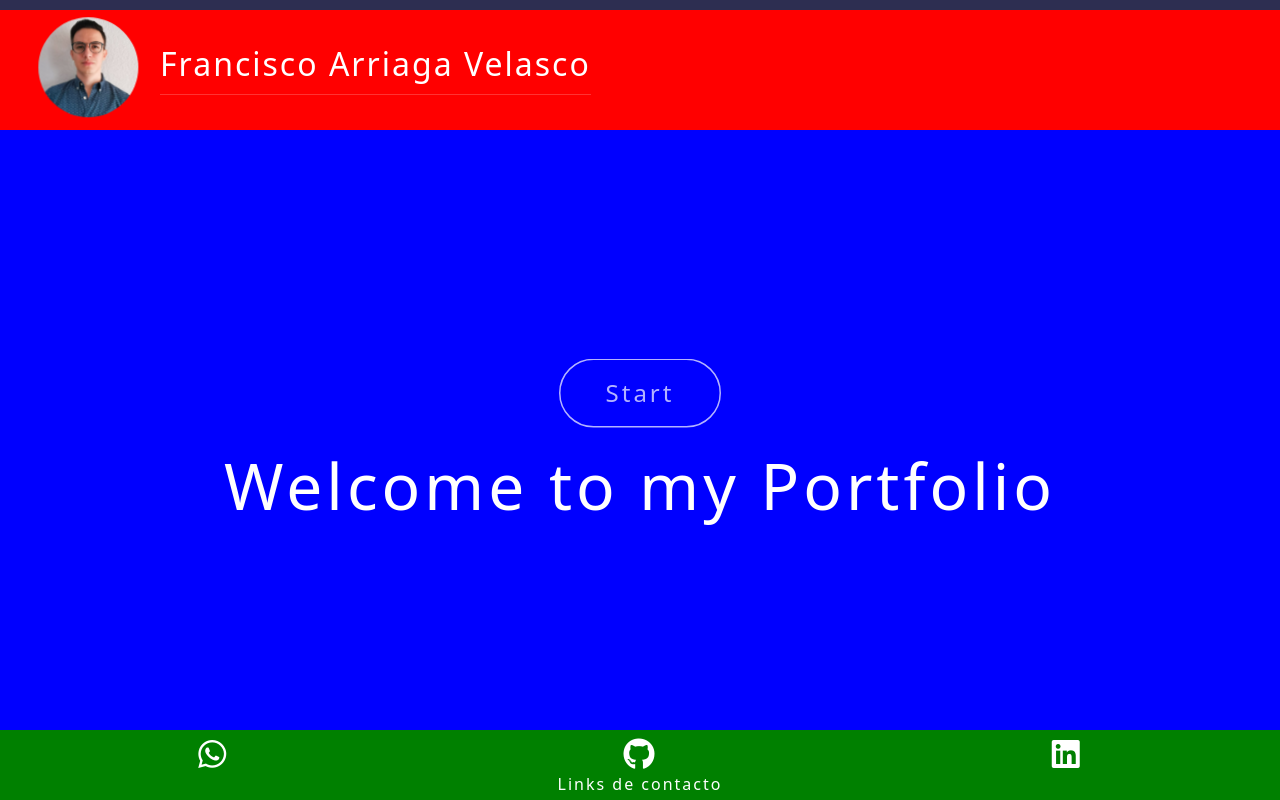
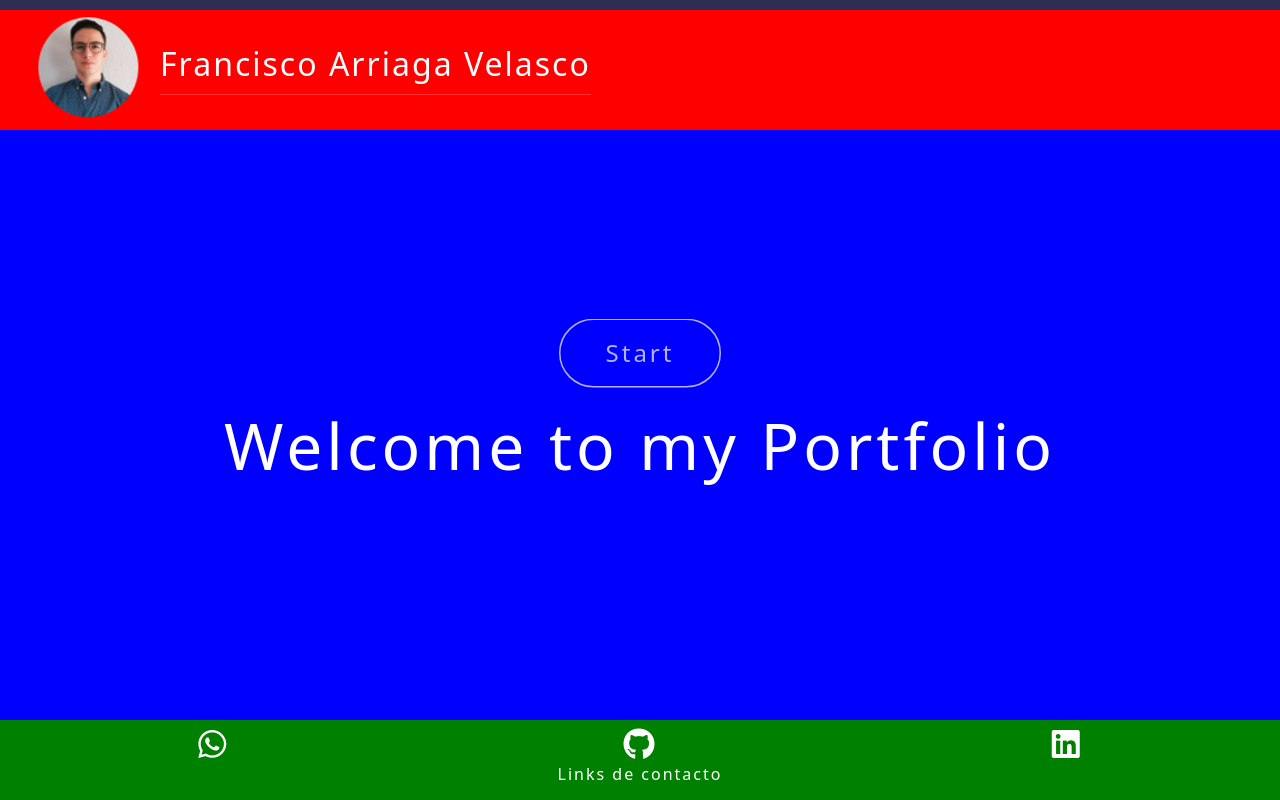
Before and after one commit to arrrriaga/portafolio-proyectos, a React (Create React App) app: page / in a window 1280 px wide. Built offline with nearby package versions, Linux system fonts and the light colour scheme.

Commit message:
Prueba 2

```diff
--- a/src/index.css
+++ b/src/index.css
@@ -24,7 +24,7 @@ header {
 }
 main {
   background-color: blue;
-  height: 85vh;
+  height: 75vh;
 }
 footer {
   background-color: green;
@@ -38,6 +38,7 @@ footer {
 body {
   overflow: hidden;
   background: rgb(45, 46, 81);
+  height: 100vh;
   width: 100%;
   position: fixed;
 }
```
